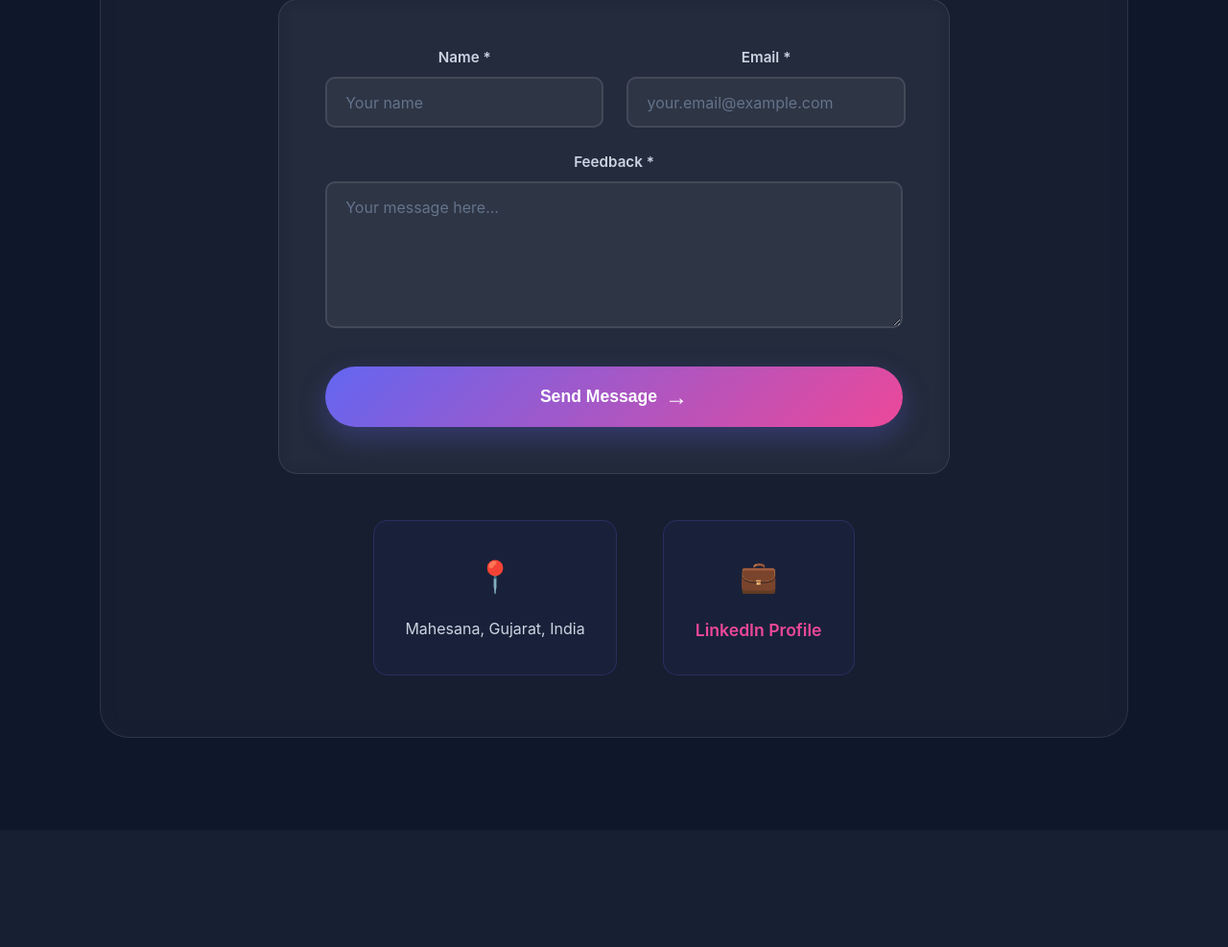
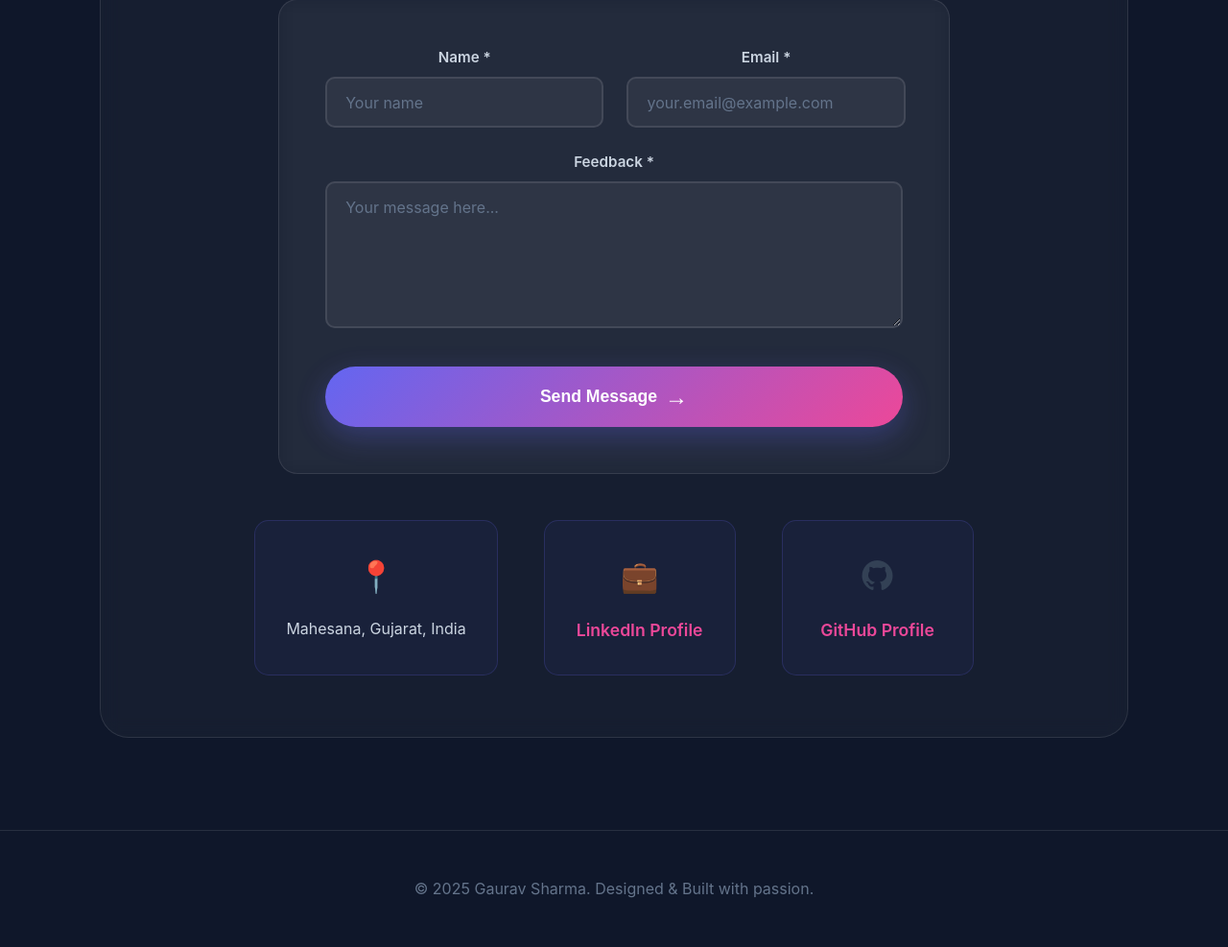
Before and after one commit to bitcrafter21/Portfolio, a Python web app: template templates/contacts.html in a window 1280 px wide. Shown: the part 375-1362 px from the top of the page at 96% size. Before the commit the page ends 1144 px from the top, so only its background shows below. Run offline with Jinja, Linux system fonts and the light colour scheme; the template is opened without the code that fills it, so the values that code supplies are empty; some libraries are stand-ins or nearby versions.

Commit message:
Updating Some Files

```diff
--- /dev/null
+++ b/runtime.txt
@@ -0,0 +1,3 @@
+python-3.11.8
+python-3.10.14
+python-3.9.19
--- a/templates/contacts.html
+++ b/templates/contacts.html
@@ -1,5 +1,6 @@
 {%extends 'layout.html'%}
 {%block body%}
+<link rel="stylesheet" href="https://cdnjs.cloudflare.com/ajax/libs/font-awesome/7.0.1/css/all.min.css" integrity="sha512-2SwdPD6INVrV/lHTZbO2nodKhrnDdJK9/kg2XD1r9uGqPo1cUbujc+IYdlYdEErWNu69gVcYgdxlmVmzTWnetw==" crossorigin="anonymous" referrerpolicy="no-referrer" />
     <section id="contact">
         <div class="contact">
             <h2 class="section-title fade-in">Let's Connect</h2>
@@ -41,6 +42,10 @@
                     <div class="icon">💼</div>
                     <a href="https://linkedin.com/in/bitcrafter21" target="_blank">LinkedIn Profile</a>
                 </div>
+                <div class="contact-item fade-in">
+                    <div class="icon"><i class="fa-brands fa-github"></i></div>
+                    <a href="https://github.com/bitcrafter21" target="_blank">GitHub Profile</a>
+                </div>
             </div>
         </div>
     </section>
--- a/templates/layout.html
+++ b/templates/layout.html
@@ -22,5 +22,8 @@
         {% block body %} {% endblock %}
 
         <script src="{{ url_for('static', filename='scripts.js') }}"></script>
+        <footer>
+            <p>&copy; 2025 Gaurav Sharma. Designed & Built with passion.</p>
+        </footer>
     </body>
 </html>
```
Also changed, not shown: 2 other files.
